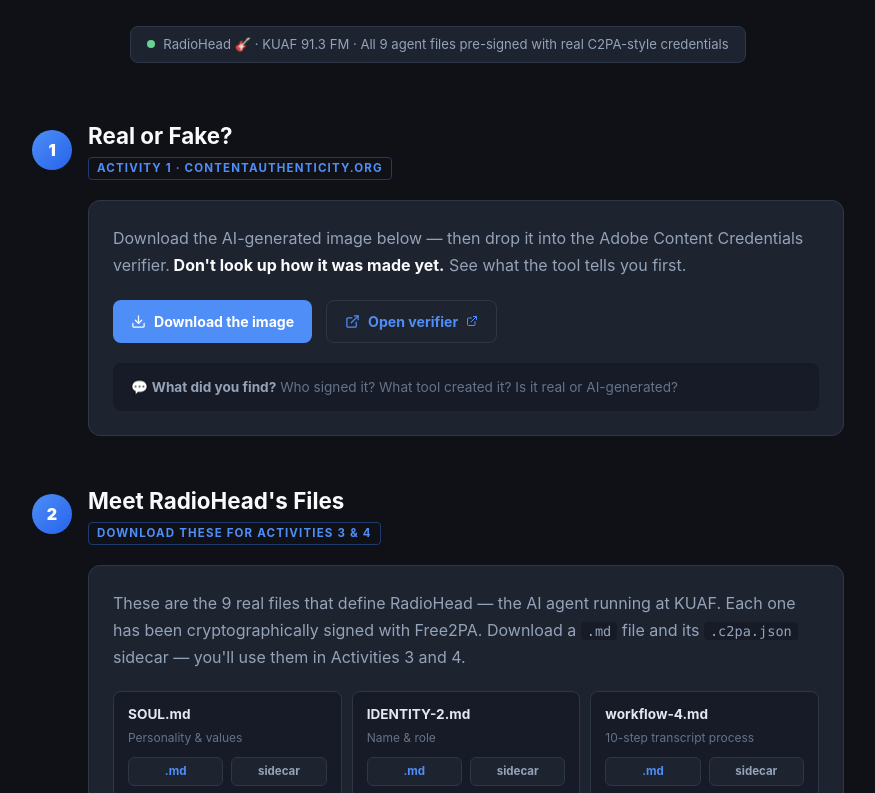
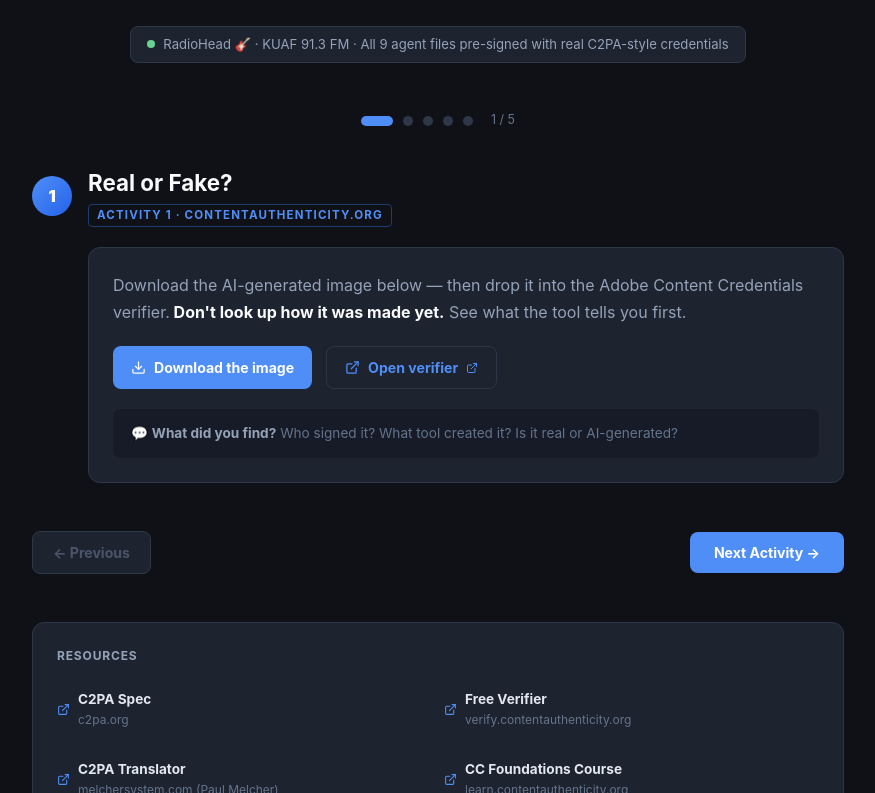
Before and after one commit to kilroyblockchain/karenkilroy, a React (Create React App) app: page /free2pa in a window 1280 px wide. Shown: the part 427-1220 px from the top of the page, without its empty margins (202-1077 px from the left). Built offline with nearby package versions, Linux system fonts and the light colour scheme.

Commit message:
free2pa exercises

```diff
--- a/src/Free2PA.js
+++ b/src/Free2PA.js
@@ -1,4 +1,4 @@
-import React, { useState, useCallback, useRef } from 'react';
+import React, { useState, useCallback, useRef, useEffect } from 'react';
 import { Download, Upload, ExternalLink } from 'lucide-react';
 
 // ─── Trusted cert (kilroy — signs all RadioHead demo files) ───────────────────
@@ -411,45 +411,12 @@
   </div>
 );
 
-export default function Free2PA() {
-  return (
-    <div style={{ minHeight: '100vh', background: '#0f1117', color: '#e2e8f0', fontFamily: '-apple-system,BlinkMacSystemFont,"Segoe UI",sans-serif' }}>
-      <style>{`
-        @keyframes rhBob  { 0%,100%{transform:translateY(0)} 50%{transform:translateY(-10px)} }
-        @keyframes rhGlow { 0%,100%{opacity:1} 50%{opacity:0.45} }
-        @keyframes rhNote { 0%,100%{transform:translateY(0)} 50%{transform:translateY(-8px)} }
-        a { color: #4f8ef7; }
-        a:hover { text-decoration: underline; }
-      `}</style>
-
-      {/* ── Nav ── */}
-      <nav style={{ padding: '16px 32px', borderBottom: '1px solid #1e2330', display: 'flex', alignItems: 'center', justifyContent: 'space-between', background: '#0f1117cc', backdropFilter: 'blur(8px)', position: 'sticky', top: 0, zIndex: 50 }}>
-        <a href="/" style={{ fontWeight: 800, fontSize: '1rem', letterSpacing: '-0.02em', color: '#f8fafc', textDecoration: 'none' }}>KAREN KILROY</a>
-        <a href="/" style={{ fontSize: '0.85rem', color: '#64748b', textDecoration: 'none' }}>← Back to site</a>
-      </nav>
-
-      <div style={{ maxWidth: 860, margin: '0 auto', padding: '48px 24px 80px' }}>
-
-        {/* ── Hero ── */}
-        <div style={{ textAlign: 'center', marginBottom: 56 }}>
-          <div style={{ display: 'flex', justifyContent: 'center', marginBottom: 16 }}>
-            {ROBOT_SVG}
-          </div>
-          <h1 style={{ fontSize: '2.6rem', fontWeight: 900, letterSpacing: '-0.03em', color: '#f8fafc', marginBottom: 10 }}>
-            Free2PA <span style={{ color: '#4f8ef7' }}>Demo</span>
-          </h1>
-          <p style={{ fontSize: '1.1rem', color: '#94a3b8', maxWidth: 560, margin: '0 auto 20px' }}>
-            Hands-on activities for the University of Arkansas AI Club.<br />
-            Follow along with the presentation — everything you need is right here.
-          </p>
-          <div style={{ display: 'inline-flex', alignItems: 'center', gap: 8, background: '#1e2330', border: '1px solid #2d3748', borderRadius: 8, padding: '8px 16px', fontSize: '0.82rem', color: '#94a3b8' }}>
-            <span style={{ width: 8, height: 8, borderRadius: '50%', background: '#68d391', display: 'inline-block' }} />
-            RadioHead 🎸 · KUAF 91.3 FM · All 9 agent files pre-signed with real C2PA-style credentials
-          </div>
-        </div>
-
-        {/* ── Step 1: Real or Fake ── */}
-        <STEP num="1" title="Real or Fake?" tag="Activity 1 · contentauthenticity.org">
+const STEPS = [
+  {
+    num: 1,
+    title: 'Real or Fake?',
+    tag: 'Activity 1 · contentauthenticity.org',
+    content: (
       <Card>
         <p style={{ color: '#94a3b8', marginBottom: 20, lineHeight: 1.7 }}>
           Download the AI-generated image below — then drop it into the Adobe Content Credentials verifier.
@@ -469,16 +436,42 @@
           💬 <strong style={{ color: '#94a3b8' }}>What did you find?</strong> Who signed it? What tool created it? Is it real or AI-generated?
         </div>
       </Card>
-        </STEP>
-
-        {/* ── Step 2: Download RadioHead files ── */}
-        <STEP num="2" title="Meet RadioHead's Files" tag="Download these for Activities 3 & 4">
-          <Card style={{ marginBottom: 16 }}>
+    ),
+  },
+  {
+    num: 2,
+    title: 'Read the Manifest in Plain English',
+    tag: "Activity 2 · Paul Melcher's C2PA Translator",
+    content: (
+      <Card>
+        <p style={{ color: '#94a3b8', marginBottom: 16, lineHeight: 1.7 }}>
+          The verifier tells you <em>pass or fail</em>. Paul Melcher's tool goes further —
+          it translates the raw C2PA manifest into plain English so you can read every assertion,
+          every action, and every claim generator yourself.
+          Upload the same image you just verified and see what's actually inside.
+        </p>
+        <a href="https://melchersystem.com/c2pa-content-credentials-translator/" target="_blank" rel="noopener noreferrer"
+          style={{ display: 'inline-flex', alignItems: 'center', gap: 8, background: '#1e2330', color: '#4f8ef7', textDecoration: 'none', border: '1px solid #2d3748', borderRadius: 8, padding: '10px 18px', fontWeight: 700, fontSize: '0.88rem', marginBottom: 16 }}>
+          <ExternalLink size={15} /> Open C2PA Translator <ExternalLink size={12} />
+        </a>
+        <div style={{ background: '#161b27', borderRadius: 8, padding: '14px 18px', fontSize: '0.82rem', color: '#64748b' }}>
+          💬 <strong style={{ color: '#94a3b8' }}>What does it say?</strong> Who created it? What tool? What digital source type?
+          This is the difference between trusting a label and reading the ingredients.
+        </div>
+      </Card>
+    ),
+  },
+  {
+    num: 3,
+    title: "Meet RadioHead's Files",
+    tag: 'Download these for Activities 4 & 5',
+    content: (
+      <Card>
         <p style={{ color: '#94a3b8', marginBottom: 20, lineHeight: 1.7 }}>
           These are the 9 real files that define RadioHead — the AI agent running at KUAF.
           Each one has been cryptographically signed with Free2PA.
           Download a <code style={{ background: '#161b27', padding: '1px 6px', borderRadius: 4, fontSize: '0.85em' }}>.md</code> file
-              and its <code style={{ background: '#161b27', padding: '1px 6px', borderRadius: 4, fontSize: '0.85em' }}>.c2pa.json</code> sidecar — you'll use them in Activities 3 and 4.
+          and its <code style={{ background: '#161b27', padding: '1px 6px', borderRadius: 4, fontSize: '0.85em' }}>.c2pa.json</code> sidecar — you'll use them in Activities 4 and 5.
         </p>
         <div style={{ display: 'grid', gridTemplateColumns: 'repeat(auto-fill,minmax(220px,1fr))', gap: 10 }}>
           {RADIOHEAD_FILES.map(f => (
@@ -499,11 +492,14 @@
           ))}
         </div>
       </Card>
-        </STEP>
-
-        {/* ── Step 3: Verify ── */}
-        <STEP num="3" title="Tamper & Watch It Fail" tag="Activity 3 · Live Verifier">
-          <Card style={{ marginBottom: 16 }}>
+    ),
+  },
+  {
+    num: 4,
+    title: 'Tamper & Watch It Fail',
+    tag: 'Activity 4 · Live Verifier',
+    content: (
+      <Card>
         <p style={{ color: '#94a3b8', marginBottom: 20, lineHeight: 1.7 }}>
           Upload a RadioHead <code style={{ background: '#161b27', padding: '1px 6px', borderRadius: 4, fontSize: '0.85em' }}>.md</code> file
           and its <code style={{ background: '#161b27', padding: '1px 6px', borderRadius: 4, fontSize: '0.85em' }}>.c2pa.json</code> sidecar.
@@ -519,15 +515,18 @@
           <span style={{ color: '#fc8181' }}> ③</span> Swap in a different sidecar (wrong signature)
         </div>
       </Card>
-        </STEP>
-
-        {/* ── Step 4: Sign ── */}
-        <STEP num="4" title="Sign Your Own File" tag="Activity 4 · Trust Networks">
+    ),
+  },
+  {
+    num: 5,
+    title: 'Sign Your Own File',
+    tag: 'Activity 5 · Trust Networks',
+    content: (
       <Card>
         <p style={{ color: '#94a3b8', marginBottom: 20, lineHeight: 1.7 }}>
           Write anything — a haiku, a claw bot config, your own agent SOUL.md.
           Sign it below. You'll get a <code style={{ background: '#161b27', padding: '1px 6px', borderRadius: 4, fontSize: '0.85em' }}>.c2pa.json</code> sidecar to download.
-              Then verify it in Activity 3 above.
+          Then verify it in Activity 4 above.
         </p>
         <SignYourOwn />
         <div style={{ marginTop: 16, background: '#161b27', borderRadius: 8, padding: '14px 18px', fontSize: '0.82rem' }}>
@@ -543,7 +542,90 @@
           </div>
         </div>
       </Card>
+    ),
+  },
+];
+
+export default function Free2PA() {
+  useEffect(() => { document.title = 'C2PA / Free2PA Demo — Karen Kilroy'; }, []);
+  const [current, setCurrent] = useState(0);
+  const total = STEPS.length;
+  const step = STEPS[current];
+
+  return (
+    <div style={{ minHeight: '100vh', background: '#0f1117', color: '#e2e8f0', fontFamily: '-apple-system,BlinkMacSystemFont,"Segoe UI",sans-serif' }}>
+      <style>{`
+        @keyframes rhBob  { 0%,100%{transform:translateY(0)} 50%{transform:translateY(-10px)} }
+        @keyframes rhGlow { 0%,100%{opacity:1} 50%{opacity:0.45} }
+        @keyframes rhNote { 0%,100%{transform:translateY(0)} 50%{transform:translateY(-8px)} }
+        a { color: #4f8ef7; }
+        a:hover { text-decoration: underline; }
+      `}</style>
+
+      {/* ── Nav ── */}
+      <nav style={{ padding: '16px 32px', borderBottom: '1px solid #1e2330', display: 'flex', alignItems: 'center', justifyContent: 'space-between', background: '#0f1117cc', backdropFilter: 'blur(8px)', position: 'sticky', top: 0, zIndex: 50 }}>
+        <a href="/" style={{ fontWeight: 800, fontSize: '1rem', letterSpacing: '-0.02em', color: '#f8fafc', textDecoration: 'none' }}>KAREN KILROY</a>
+        <a href="/" style={{ fontSize: '0.85rem', color: '#64748b', textDecoration: 'none' }}>← Back to site</a>
+      </nav>
+
+      <div style={{ maxWidth: 860, margin: '0 auto', padding: '48px 24px 80px' }}>
+
+        {/* ── Hero ── */}
+        <div style={{ textAlign: 'center', marginBottom: 48 }}>
+          <div style={{ display: 'flex', justifyContent: 'center', marginBottom: 16 }}>
+            {ROBOT_SVG}
+          </div>
+          <h1 style={{ fontSize: '2.6rem', fontWeight: 900, letterSpacing: '-0.03em', color: '#f8fafc', marginBottom: 10 }}>
+            C2PA / Free2PA <span style={{ color: '#4f8ef7' }}>Demo</span>
+          </h1>
+          <p style={{ fontSize: '1.1rem', color: '#94a3b8', maxWidth: 560, margin: '0 auto 20px' }}>
+            Hands-on activities for the University of Arkansas AI Club.<br />
+            Follow along with the presentation — everything you need is right here.
+          </p>
+          <div style={{ display: 'inline-flex', alignItems: 'center', gap: 8, background: '#1e2330', border: '1px solid #2d3748', borderRadius: 8, padding: '8px 16px', fontSize: '0.82rem', color: '#94a3b8' }}>
+            <span style={{ width: 8, height: 8, borderRadius: '50%', background: '#68d391', display: 'inline-block' }} />
+            RadioHead 🎸 · KUAF 91.3 FM · All 9 agent files pre-signed with real C2PA-style credentials
+          </div>
+        </div>
+
+        {/* ── Progress dots ── */}
+        <div style={{ display: 'flex', alignItems: 'center', justifyContent: 'center', gap: 10, marginBottom: 36 }}>
+          {STEPS.map((s, i) => (
+            <button key={i} onClick={() => setCurrent(i)} style={{
+              width: i === current ? 32 : 10,
+              height: 10,
+              borderRadius: 5,
+              border: 'none',
+              cursor: 'pointer',
+              background: i === current ? '#4f8ef7' : i < current ? '#2d5fa8' : '#2d3748',
+              transition: 'all 0.2s',
+              padding: 0,
+            }} aria-label={`Go to step ${s.num}`} />
+          ))}
+          <span style={{ fontSize: '0.78rem', color: '#64748b', marginLeft: 8 }}>
+            {current + 1} / {total}
+          </span>
+        </div>
+
+        {/* ── Current step ── */}
+        <STEP num={step.num} title={step.title} tag={step.tag}>
+          {step.content}
         </STEP>
+
+        {/* ── Navigation ── */}
+        <div style={{ display: 'flex', justifyContent: 'space-between', alignItems: 'center', marginTop: 8, marginBottom: 48 }}>
+          <button onClick={() => setCurrent(c => c - 1)} disabled={current === 0}
+            style={{ display: 'inline-flex', alignItems: 'center', gap: 8, background: current === 0 ? '#1e2330' : '#2d3748', color: current === 0 ? '#4a5568' : '#e2e8f0', border: '1px solid #2d3748', borderRadius: 8, padding: '10px 20px', fontWeight: 700, fontSize: '0.88rem', cursor: current === 0 ? 'not-allowed' : 'pointer' }}>
+            ← Previous
+          </button>
+          {current < total - 1
+            ? <button onClick={() => setCurrent(c => c + 1)}
+                style={{ display: 'inline-flex', alignItems: 'center', gap: 8, background: '#4f8ef7', color: '#fff', border: 'none', borderRadius: 8, padding: '10px 24px', fontWeight: 700, fontSize: '0.88rem', cursor: 'pointer' }}>
+                Next Activity →
+              </button>
+            : <span style={{ fontSize: '0.88rem', color: '#68d391', fontWeight: 700 }}>🎉 All done!</span>
+          }
+        </div>
 
         {/* ── Resources ── */}
         <Card>
@@ -552,6 +634,7 @@
             {[
               ['C2PA Spec', 'c2pa.org', 'https://c2pa.org'],
               ['Free Verifier', 'verify.contentauthenticity.org', 'https://verify.contentauthenticity.org'],
+              ['C2PA Translator', 'melchersystem.com (Paul Melcher)', 'https://melchersystem.com/c2pa-content-credentials-translator/'],
               ['CC Foundations Course', 'learn.contentauthenticity.org', 'https://learn.contentauthenticity.org'],
               ['CAI Discord', 'discord.gg/CAI', 'https://discord.gg/CAI'],
               ['Open-source SDK', 'opensource.contentauthenticity.org', 'https://opensource.contentauthenticity.org/docs'],
```
Lines whose indentation alone changed are shown as unchanged.
